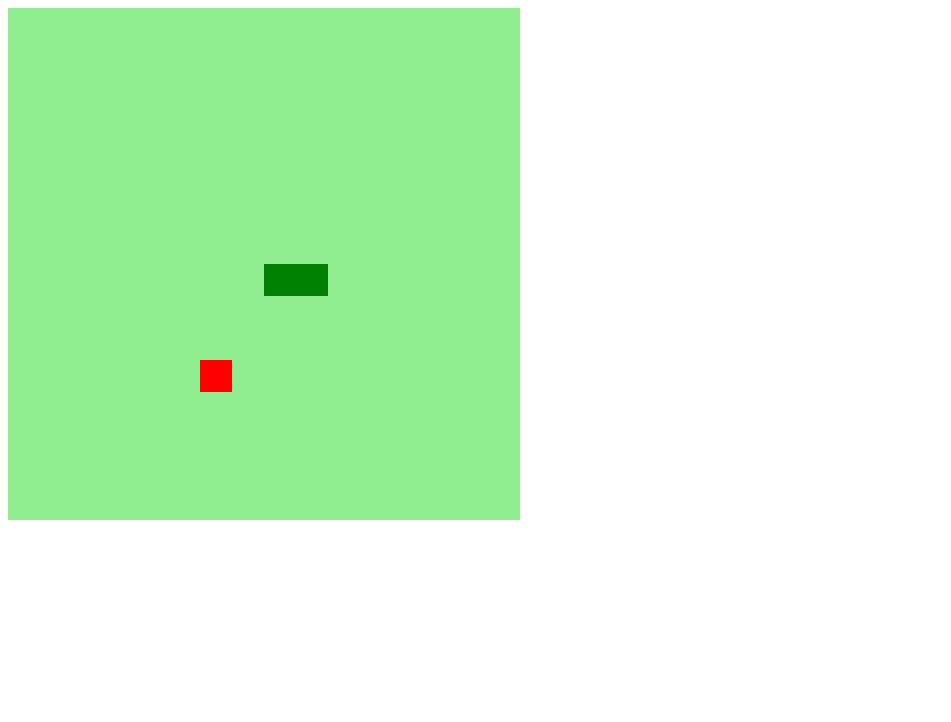
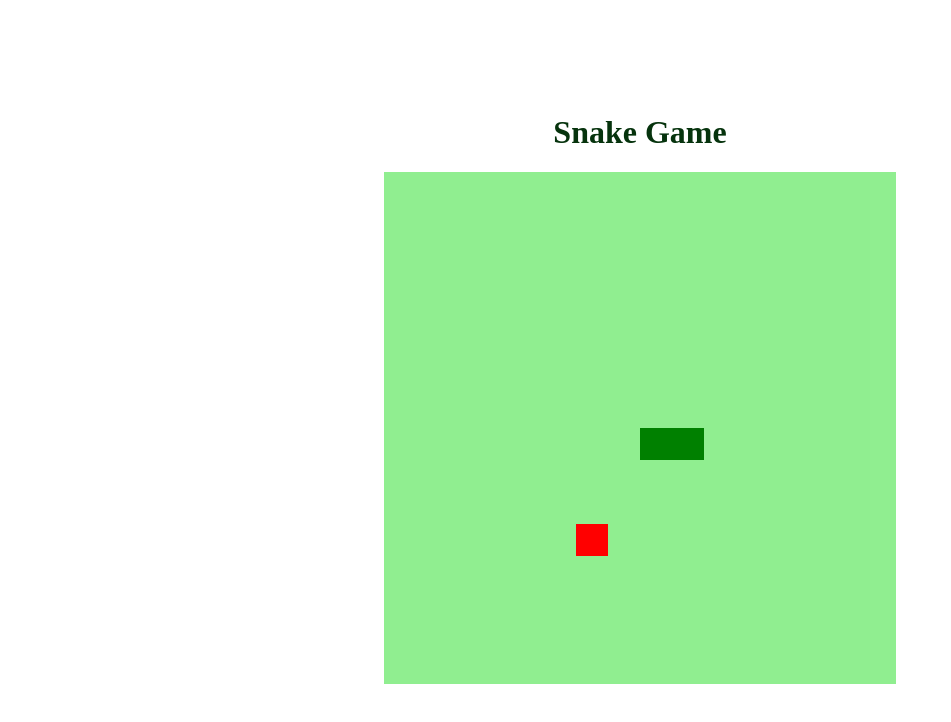
Before and after one commit to edbertoLeonardo/jogoDaCobrinha.JS, a plain HTML site: page index.html in a window 1280 px wide. Shown: the whole page, without its empty margins (0-951 px from the left). Drawn offline with Linux system fonts and the light colour scheme.

Commit message:
Acabamento do joguinho

```diff
--- a/index.html
+++ b/index.html
@@ -8,6 +8,7 @@
   <title>Snake Game</title>
 </head>
 <body>
+    <h1>Snake Game</h1>
     <canvas id="snake" width="512" height="512"></canvas>
 </body>
 </html>
--- a/style.css
+++ b/style.css
@@ -0,0 +1,9 @@
+body{
+    height: 95vh;
+    width: 95;
+    display: flex;
+    justify-content: center;
+    align-items: center;
+    flex-direction: column;
+    color: rgb(6, 51, 13);
+}
```
